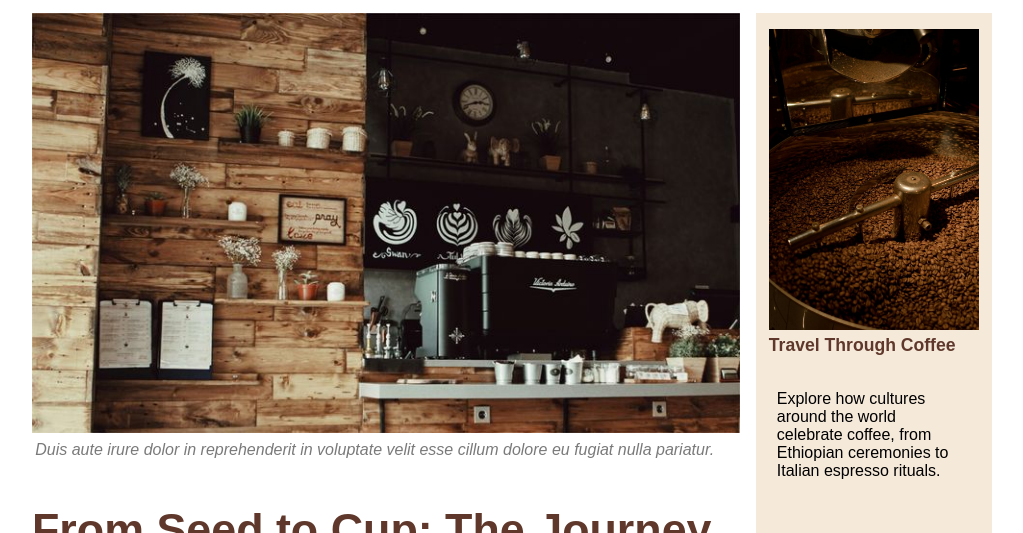
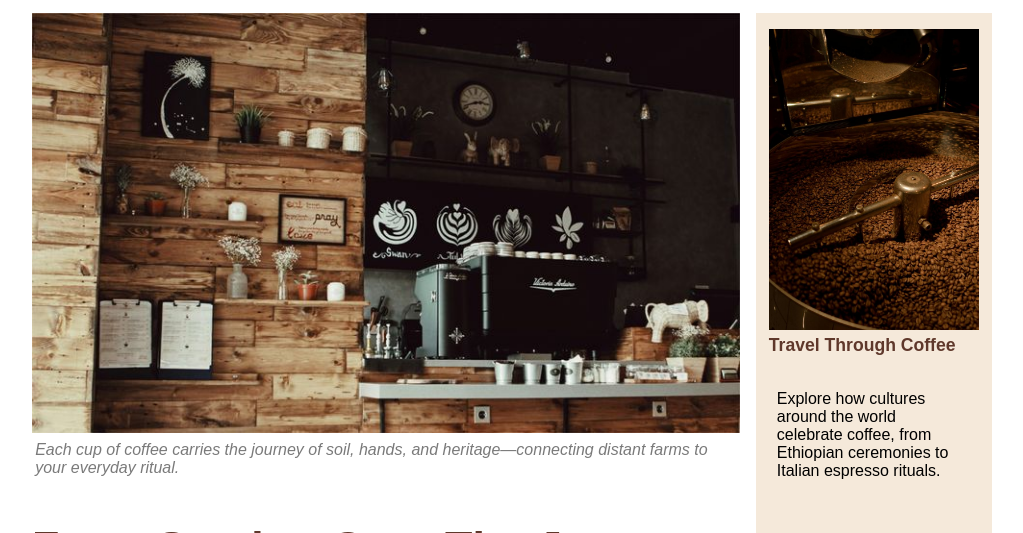
Before and after one commit to danielleramos-grc/danielleramos-grc.github.io, a plain HTML site: page grc339/digital-magazine/mainstory.html in a window 1280 px wide. Shown: the part 196-729 px from the top of the page, without its empty margins (128-1151 px from the left). Drawn offline with Linux system fonts and the light colour scheme; a web font is replaced by a local one.

Commit message:
Update mainstory.html

```diff
--- a/grc339/digital-magazine/mainstory.html
+++ b/grc339/digital-magazine/mainstory.html
@@ -34,7 +34,7 @@
                 <article>
                     <figure>
                         <img src="coffeefront.jpeg" alt="Front table of local coffee shop" />
-                        <figcaption>Duis aute irure dolor in reprehenderit in voluptate velit esse cillum dolore eu fugiat nulla pariatur.</figcaption>
+                        <figcaption>Each cup of coffee carries the journey of soil, hands, and heritage—connecting distant farms to your everyday ritual.</figcaption>
                     </figure>
 
                     <h2>From Seed to Cup: The Journey of Coffee</h2>
```
